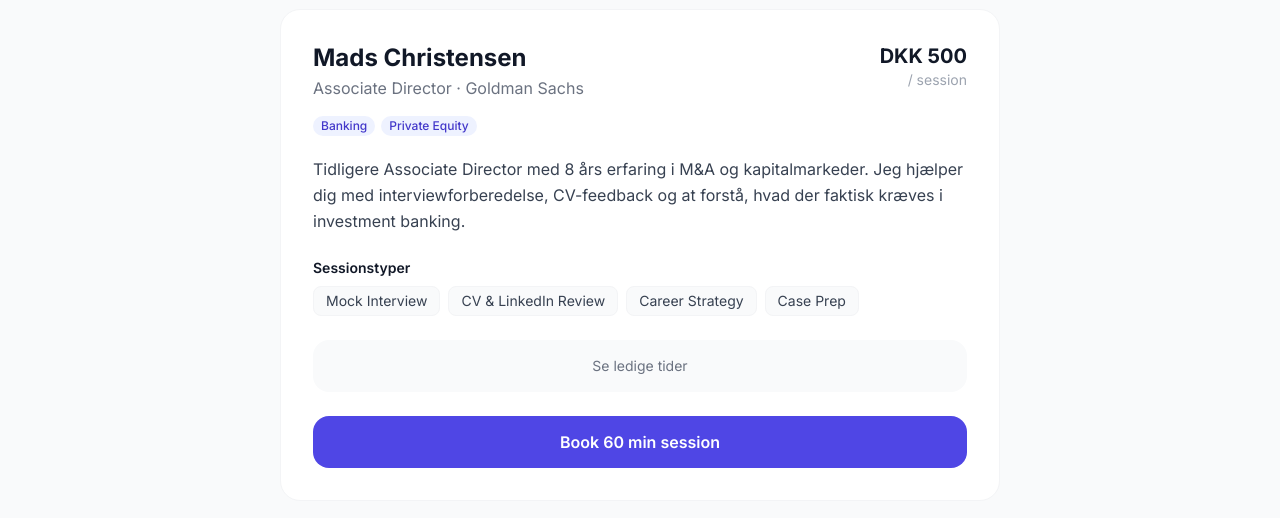
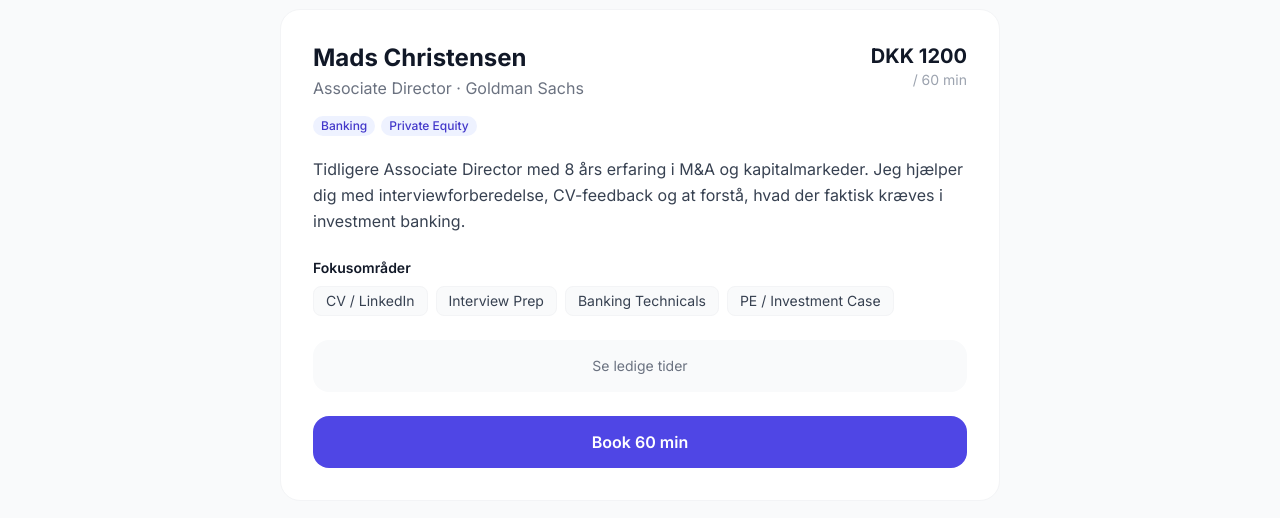
Before and after one commit to mikkelstreet-png/Naetwork, a Next.js app: page /professionals/demo-1 in a window 1280 px wide. Shown: the part 148-666 px from the top of the page. Built offline with nearby package versions, Linux system fonts and the light colour scheme; no server answers.

Commit message:
Update professional profile pricing and focus areas

```diff
--- a/app/professionals/[id]/page.tsx
+++ b/app/professionals/[id]/page.tsx
@@ -18,12 +18,21 @@ interface Professional {
 }
 
 const FOCUS_LABELS: Record<string, string> = {
-  mock_interview: 'Mock Interview',
-  cv_review: 'CV & LinkedIn Review',
+  cv_linkedin: 'CV / LinkedIn',
+  application_review: 'Application Review',
+  interview_prep: 'Interview Prep',
   case_prep: 'Case Prep',
-  career_strategy: 'Career Strategy',
-  career_advice: 'Career Strategy',
-  informal_chat: '1:1 Career Conversation',
+  banking_technicals: 'Banking Technicals',
+  consulting_cases: 'Consulting Cases',
+  pe_investment_case: 'PE / Investment Case',
+  career_direction: 'Career Direction',
+  ai_career_strategy: 'AI Career Strategy',
+  industry_insight: 'Industry Insight',
+  mock_interview: 'Interview Prep',
+  cv_review: 'CV / LinkedIn',
+  career_strategy: 'Career Direction',
+  career_advice: 'Career Direction',
+  informal_chat: 'Industry Insight',
 }
 
 const DEMO_PROFESSIONALS: Record<string, Professional> = {
@@ -33,9 +42,9 @@ const DEMO_PROFESSIONALS: Record<string, Professional> = {
     title: 'Associate Director',
     company: 'Goldman Sachs',
     industries: ['Banking', 'Private Equity'],
-    price: 500,
+    price: 1200,
     bio: 'Tidligere Associate Director med 8 års erfaring i M&A og kapitalmarkeder. Jeg hjælper dig med interviewforberedelse, CV-feedback og at forstå, hvad der faktisk kræves i investment banking.',
-    focus_areas: ['mock_interview', 'cv_review', 'career_strategy', 'case_prep']
+    focus_areas: ['cv_linkedin', 'interview_prep', 'banking_technicals', 'pe_investment_case']
   },
   'demo-2': {
     id: 'demo-2',
@@ -43,9 +52,9 @@ const DEMO_PROFESSIONALS: Record<string, Professional> = {
     title: 'Senior Consultant',
     company: 'McKinsey & Company',
     industries: ['Management Consulting'],
-    price: 450,
+    price: 1100,
     bio: 'Senior Consultant med fokus på strategi og organisationsudvikling. Har hjulpet kandidater med case-forberedelse, interviewtræning og karrierevalg.',
-    focus_areas: ['case_prep', 'career_strategy', 'mock_interview']
+    focus_areas: ['case_prep', 'consulting_cases', 'interview_prep', 'career_direction']
   },
   'demo-3': {
     id: 'demo-3',
@@ -53,9 +62,9 @@ const DEMO_PROFESSIONALS: Record<string, Professional> = {
     title: 'AI Product Lead',
     company: 'Google DeepMind',
     industries: ['AI'],
-    price: 400,
+    price: 900,
     bio: 'Produktleder med baggrund i machine learning og AI-strategi. Hjælper kandidater med at forstå roller, portfolio og veje ind i AI-industrien.',
-    focus_areas: ['AI career path', 'Portfolio review', 'Technical preparation', 'Product strategy']
+    focus_areas: ['ai_career_strategy', 'industry_insight', 'career_direction', 'application_review']
   }
 }
 
@@ -91,7 +100,7 @@ export default function ProfessionalDetailPage() {
         setProfessional({
           id: row.id, name: row.profiles?.name ?? '',
           title: row.title ?? '', company: row.company ?? '',
-          industries: row.industries ?? [], price: row.price_dkk ?? 300,
+          industries: row.industries ?? [], price: row.price_dkk ?? 1200,
           bio: row.bio ?? '', focus_areas: row.focus_areas ?? [],
         })
       }
@@ -103,9 +112,9 @@ export default function ProfessionalDetailPage() {
 
   const t = {
     back: locale === 'da' ? 'Tilbage til oversigt' : 'Back to overview',
-    sessionTypes: locale === 'da' ? 'Sessionstyper' : 'Session types',
+    sessionTypes: locale === 'da' ? 'Fokusområder' : 'Focus areas',
     availability: locale === 'da' ? 'Se ledige tider' : 'View availability',
-    bookCta: 'Book 60 min session',
+    bookCta: locale === 'da' ? 'Book 60 min' : 'Book 60 min',
     loading: locale === 'da' ? 'Indlæser...' : 'Loading...',
     notFound: locale === 'da' ? 'Profil ikke fundet' : 'Profile not found',
   }
@@ -141,7 +150,7 @@ export default function ProfessionalDetailPage() {
             </div>
             <div className="text-right">
               <p className="text-xl font-bold text-gray-900">DKK {professional.price}</p>
-              <p className="text-sm text-gray-400">/ session</p>
+              <p className="text-sm text-gray-400">/ 60 min</p>
             </div>
           </div>
           <div className="flex flex-wrap gap-1.5 mb-5">
```
